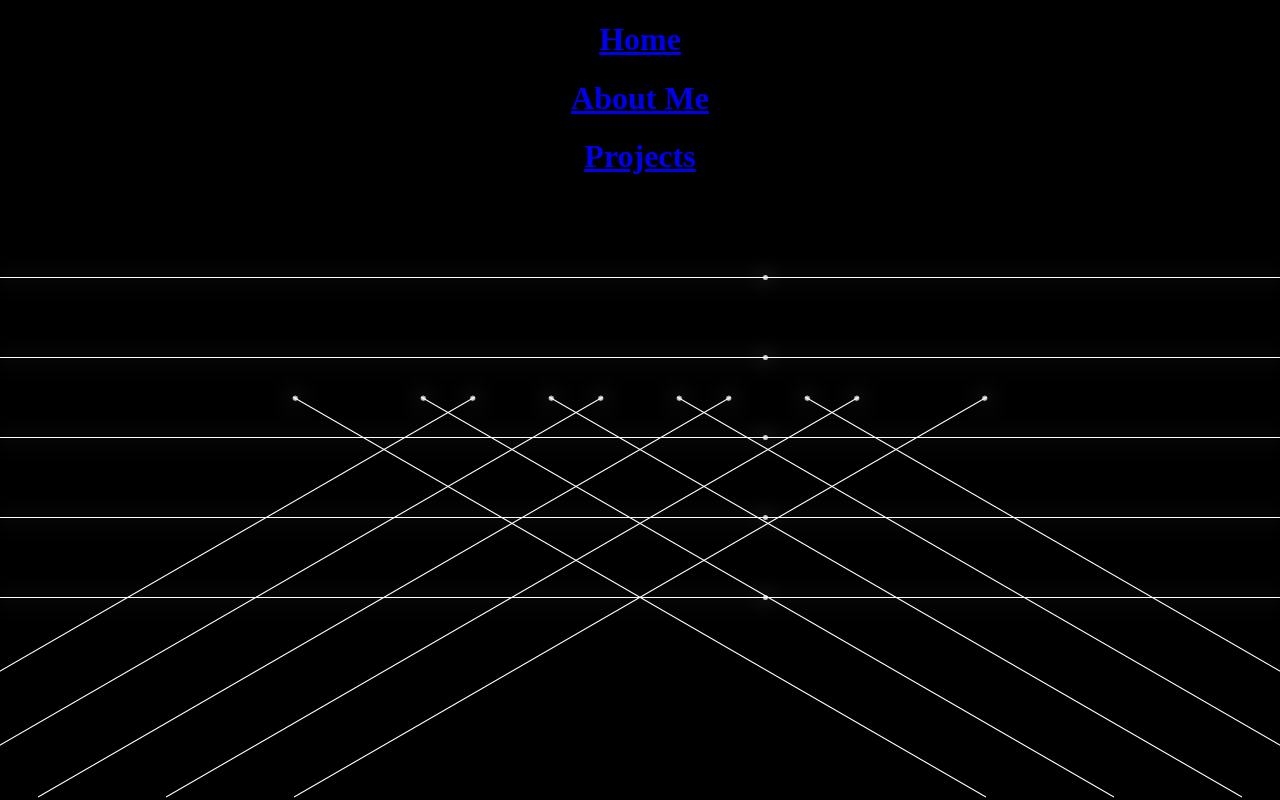
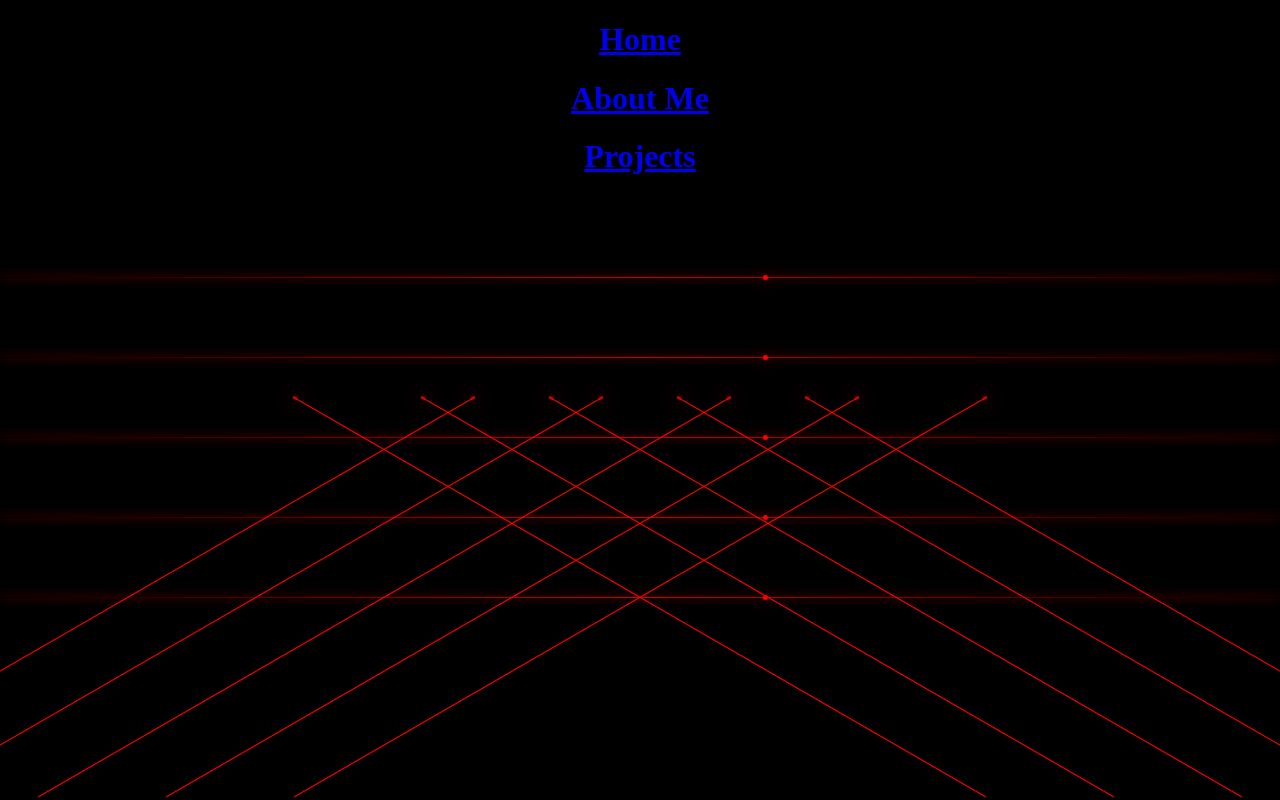
Before and after one commit to MaryJoP10/portfolio_web, a React (Create React App) app: page / in a window 1280 px wide. Built offline with nearby package versions, Linux system fonts and the light colour scheme.

Commit message:
horizontal lines ready

```diff
--- a/src/styles/home.css
+++ b/src/styles/home.css
@@ -16,20 +16,19 @@ html {
 .line-horizontal,
 .line-vertical {
   position: absolute;
-  background-color: white;
-
-
+  background-color: rgb(255,0,0);
 }
 
 .line-horizontal {
   width: 100%;
   height: 1px;
-  box-shadow: 0 0 10px rgba(255, 255, 255);
-  animation: shine 2s infinite alternate;
+  background: linear-gradient(to right, rgba(255, 255, 255, 0), rgba(255, 0, 0, 0.8) 50%, rgba(255, 255, 255, 0));
+  box-shadow: 0 0 10px rgb(255, 0, 0);
+  animation: shine 5s infinite alternate;
 }
 
 .line-vertical {
-  width: 1px;
+  width: 1px;;
   height: 100%;
 }
 
@@ -39,9 +38,10 @@ html {
   position: absolute;
   width: 5px;
   height: 5px;
-  background-color: rgba(255, 255, 255, 0.8);
+  background: linear-gradient(to right, rgba(255, 255, 255, 0), rgba(255, 0, 0, 0.8) 50%, rgba(255, 255, 255, 0));
+
   border-radius: 50%;
-  box-shadow: 0 0 20px rgba(255, 255, 255, 0.8);
+  box-shadow: 0 0 20px rgba(255, 0, 0, 0.8);
 }
 
 .line-horizontal::before {
@@ -72,26 +72,30 @@ html {
 @keyframes shine-horizontal {
   0% {
     transform: translateX(0) translateY(0) scale(1);
+    background: rgba(255, 255, 255, 0);
   }
   25% {
     transform: translateX(25vw) translateY(0) scale(1);
   }
   50% {
     transform: translateX(50vw) translateY(0) scale(1);
+    background: rgba(255, 0, 0);
   }
   75% {
     transform: translateX(75vw) translateY(0) scale(1);
+    background: rgba(255, 0, 0);
   }
   100% {
     transform: translateX(100vw) translateY(0) scale(1);
+    background: rgba(255, 255, 255, 0);
   }
 }
 
 @keyframes shine {
   0% {
-    box-shadow: 0 0 20px rgba(255, 255, 255, 0.5);
+    background-position: 100% 0;
   }
-  100%{
-    box-shadow: 0 0 100px rgba(255, 255, 255, 1);
+  100% {
+    background-position: 0 0;
   }
 }
```
